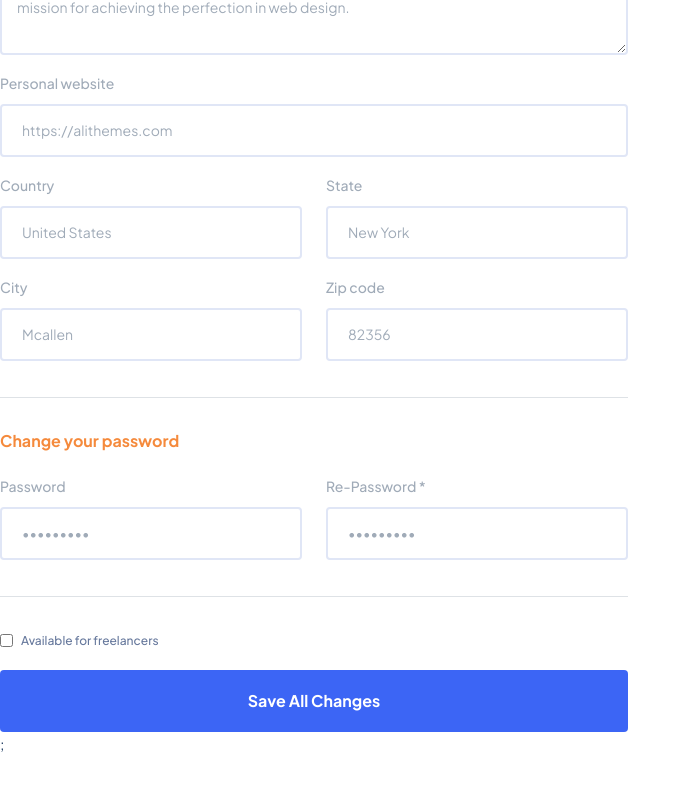
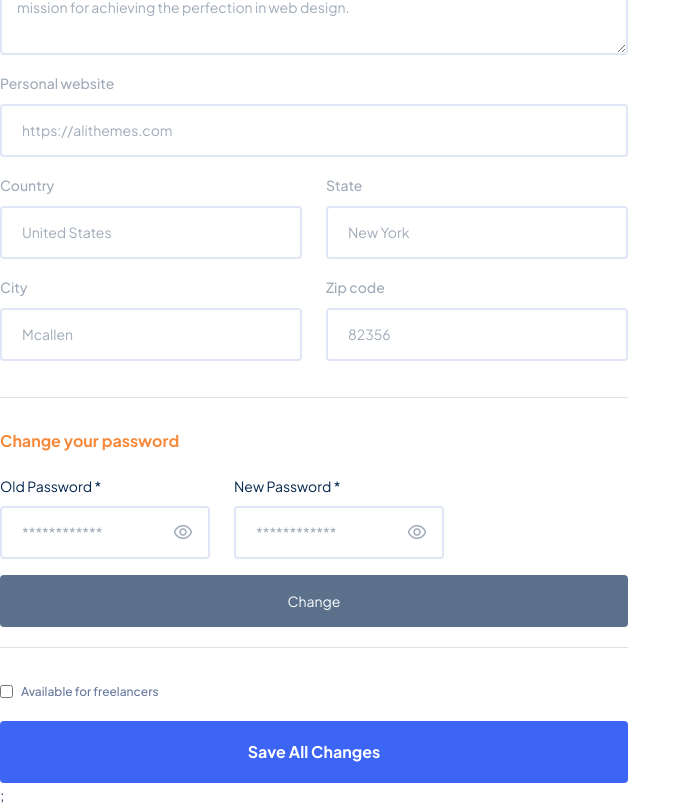
Before and after one commit to seifeldeenessam/jobbox, a Next.js app: page /account/profile/partials/ProfileTab in a window 1280 px wide. Shown: the part 634-1441 px from the top of the page, without its empty margins (0-691 px from the left). Before the commit the page ends 1390 px from the top, so only its background shows below. Built offline with nearby package versions, Linux system fonts and the light colour scheme.

Commit message:
Added `PasswordChangeForm` component

```diff
--- a/pages/account/profile/index.tsx
+++ b/pages/account/profile/index.tsx
@@ -7,7 +7,7 @@ import { useEffect, useState } from 'react';
 import Layout from '../../../components/common/Layout';
 import { Cookies } from '../../../enums/cookies';
 import { Routes } from '../../../enums/routes';
-import { handleLogout } from '../../../services/accounts/handlers/logout';
+import { handleLogout } from '../../../services/accounts/handlers';
 import { useAuthStore } from '../../../services/accounts/stores';
 import { PrivatePageProps } from '../../../types/app';
 import { Session } from '../../../types/session';
--- a/pages/account/profile/partials/ProfileTab/index.tsx
+++ b/pages/account/profile/partials/ProfileTab/index.tsx
@@ -1,4 +1,5 @@
 import Link from 'next/link';
+import PasswordChangeForm from './partials/PasswordChangeForm';
 
 type Props = {};
 
@@ -73,21 +74,7 @@ const ProfileTab = (props: Props) => {
 						</div>
 					</div>
 					<div className="border-bottom pt-10 pb-10 mb-30" />
-					<h6 className="color-orange mb-20">Change your password</h6>
-					<div className="row">
-						<div className="col-lg-6">
-							<div className="form-group">
-								<label className="font-sm color-text-mutted mb-10">Password</label>
-								<input className="form-control" type="password" defaultValue={123456789} />
-							</div>
-						</div>
-						<div className="col-lg-6">
-							<div className="form-group">
-								<label className="font-sm color-text-mutted mb-10">Re-Password *</label>
-								<input className="form-control" type="password" defaultValue={123456789} />
-							</div>
-						</div>
-					</div>
+					<PasswordChangeForm />
 					<div className="border-bottom pt-10 pb-10" />
 					<div className="box-agree mt-30">
 						<label className="lbl-agree font-xs color-text-paragraph-2">
--- /dev/null
+++ b/pages/account/profile/partials/ProfileTab/partials/PasswordChangeForm/index.tsx
@@ -0,0 +1,63 @@
+import { UseMutationResult } from '@tanstack/react-query';
+import { useEffect } from 'react';
+import FormField from '../../../../../../../components/common/FormField';
+import { handleChangePassword } from '../../../../../../../services/accounts/handlers';
+
+type Props = {};
+
+const PasswordChangeForm = (props: Props) => {
+	const { mutation, form, inputs, handleSubmit } = handleChangePassword();
+	const canSubmit = !!form.getValues().old_password && !!form.getValues().new_password;
+
+	useEffect(() => {
+		if (mutation.status === 'success') form.reset();
+
+		const timeout = setTimeout(() => {
+			mutation.reset();
+		}, 3000);
+
+		return () => clearInterval(timeout);
+	}, [mutation.status]);
+
+	const getFormStatus = (status: UseMutationResult['status']) => {
+		if (status === 'idle') {
+			return (
+				<button className="btn btn-brand-1 hover-up w-100" type="submit" disabled={!canSubmit}>
+					Change
+				</button>
+			);
+		} else if (status === 'pending') {
+			return (
+				<button className="btn btn-brand-1 hover-up w-100" type="submit" disabled>
+					Loading...
+				</button>
+			);
+		} else if (status === 'error') {
+			return (
+				<button className="btn btn-brand-error hover-up w-100" type="submit" disabled={!canSubmit}>
+					{form.formState.errors.root?.message}
+				</button>
+			);
+		} else {
+			return (
+				<button className="btn btn-brand-success hover-up w-100" type="submit" disabled={!canSubmit}>
+					Password Changed
+				</button>
+			);
+		}
+	};
+
+	return (
+		<form onSubmit={handleSubmit}>
+			<h6 className="color-orange mb-20">Change your password</h6>
+			<div className="d-flex gap-4">
+				{inputs.map((input) => (
+					<FormField control={form.control} formState={form.formState} {...input} key={input.identifier} />
+				))}
+			</div>
+			{getFormStatus(mutation.status)}
+		</form>
+	);
+};
+
+export default PasswordChangeForm;
```
